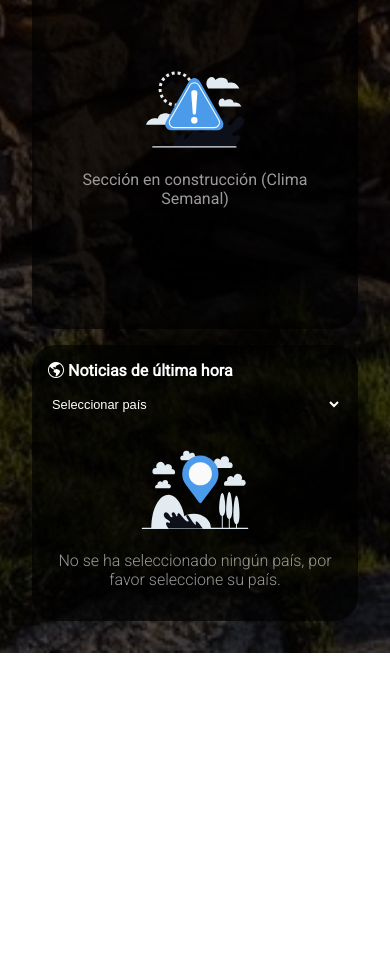
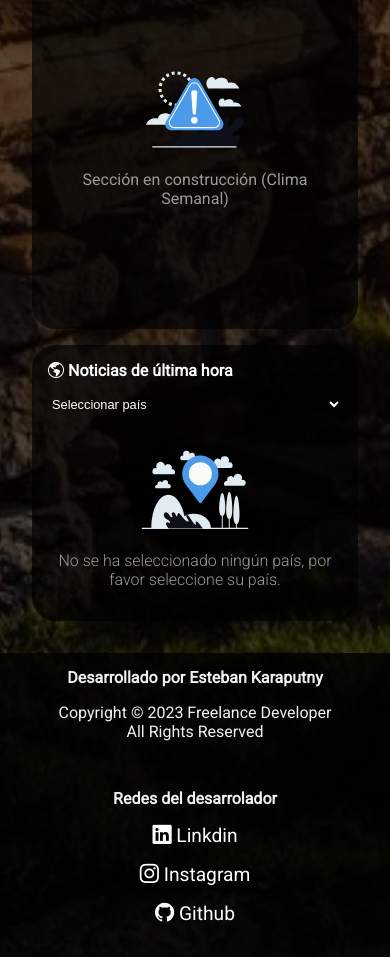
Before and after one commit to estebankaraputny/app-web-clima, a plain HTML site: page index.html in a window 390 px wide. Shown: the part 1610-2567 px from the top of the page. Before the commit the page ends 2263 px from the top, so only its background shows below. Drawn offline with nearby package versions, Linux system fonts and the light colour scheme.

Commit message:
:sparkles: Add: new footer in the page and redes developer

```diff
--- a/index.html
+++ b/index.html
@@ -126,8 +126,23 @@
                 </div>
             </section>
         </div>
-    </main>
-    <footer></footer>
+        </main>
+        <footer class="footer">
+        <div class="cont-dep-copy">
+            <h4 class="desarrolador">Desarrollado por Esteban Karaputny</h4>
+            <p class="copyright">
+                Copyright © 2023 Freelance Developer<br>
+                All Rights Reserved</p>
+        </div>
+        <div class="redes-footer">
+            <h4 class="title-redes">Redes del desarrolador</h4>
+            <div class="cont-redes-link">
+                <a href="https://www.linkedin.com/in/esteban-karaputny/" target="_blank" class="link-redes"><i class="bi bi-linkedin"></i>  Linkdin</a >
+                <a href="https://www.instagram.com/esteban_karaputny/" class="link-redes"><i class="bi bi-instagram"></i>  Instagram</a >
+                <a href="https://github.com/estebankaraputny " class="link-redes"><i class="bi bi-github"></i>  Github</a >
+            </div>
+        </div>
+    </footer>
 </body>
 <script src="./script/index.js"></script>
 </html>
--- a/style/style.css
+++ b/style/style.css
@@ -132,7 +132,7 @@ body{
 
 /* INICIO PAGINA  */
 .content-page{
-    min-height: 100%;
+    min-height: 100vh;
     width: 100%;
     background-color: #000000a9;
     padding: 2rem;
@@ -519,6 +519,34 @@ body{
   font-weight: 300;
 }
 
+/* FOOTER  */
+
+.footer{
+  display: flex;
+  justify-content: space-evenly;
+  align-items: center;
+  background-color: #000000ef;
+  color: #f0f0f0;
+  height: 9rem;
+}
+
+.cont-dep-copy, .redes-footer{
+  width: 40%;
+  text-align: center;
+}
+.copyright, .title-redes{
+  padding: 1rem;
+}
+.cont-redes-link{
+  display: flex;
+  flex-direction: row;
+  justify-content: space-around;
+}
+.link-redes{
+  color: #fff;
+  text-decoration: none;
+  font-size: 1.2rem;
+}
 
 /* RESPONSIVE  */
 
@@ -611,6 +639,19 @@ body{
       }
       .play-music{
         width: 100%;
+      }
+      .footer{
+        flex-direction: column;
+        height: 19rem;
+      }
+      .cont-dep-copy, .redes-footer{
+        width: 100%;
+      }
+      .cont-redes-link{
+        flex-direction: column;
+      }
+      .link-redes{
+        margin-bottom: 1rem;
       }
 
       @media (max-width: 570px){
```
